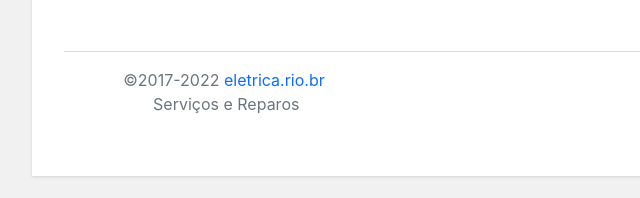
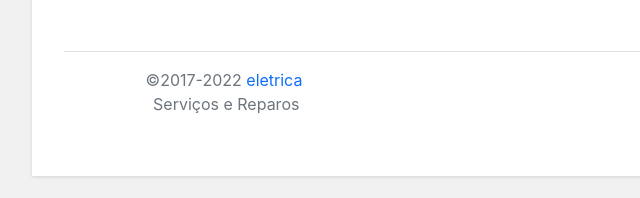
Before and after one commit to alexsilvabello/eletrica, a plain HTML site: page servicos.html in a window 1280 px wide. Shown: the part 1803-2001 px from the top of the page, 96-736 px from the left. Drawn offline with Linux system fonts and the light colour scheme.

Commit message:
Atualizar o servicos.html

```diff
--- a/servicos.html
+++ b/servicos.html
@@ -97,7 +97,7 @@
 
     <div class="container">
         <footer class="d-flex flex-wrap justify-content-between align-items-center py-3 my-4 border-top">
-          <p class="col-md-4 mb-0 text-muted">&copy;2017-2022 <a href="./index.html#menu">eletrica.rio.br</a> <br> &nbsp;Serviços e Reparos</p>
+          <p class="col-md-4 mb-0 text-muted">&copy;2017-2022 <a href="./index.html#menu">eletrica</a> <br> &nbsp;Serviços e Reparos</p>
             <br>
           <a href="/" class="col-md-4 d-flex align-items-center justify-content-center mb-3 mb-md-0 me-md-auto link-dark text-decoration-none">
             <svg class="bi me-2" width="40" height="32"><use xlink:href="#bootstrap"/></svg>
```
